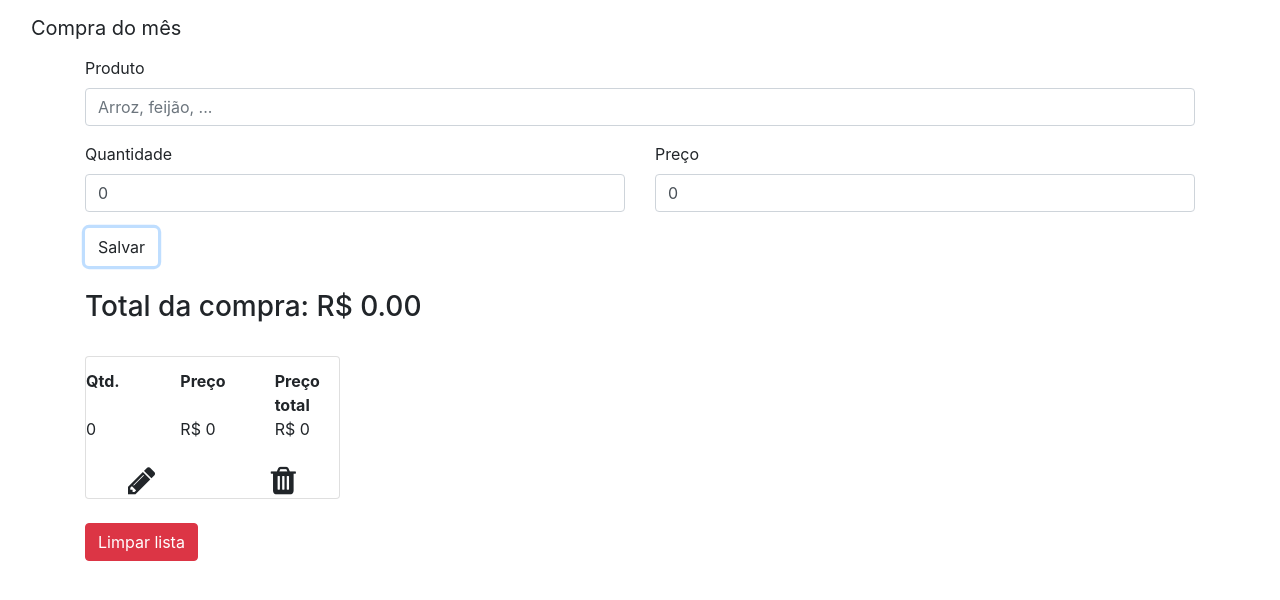
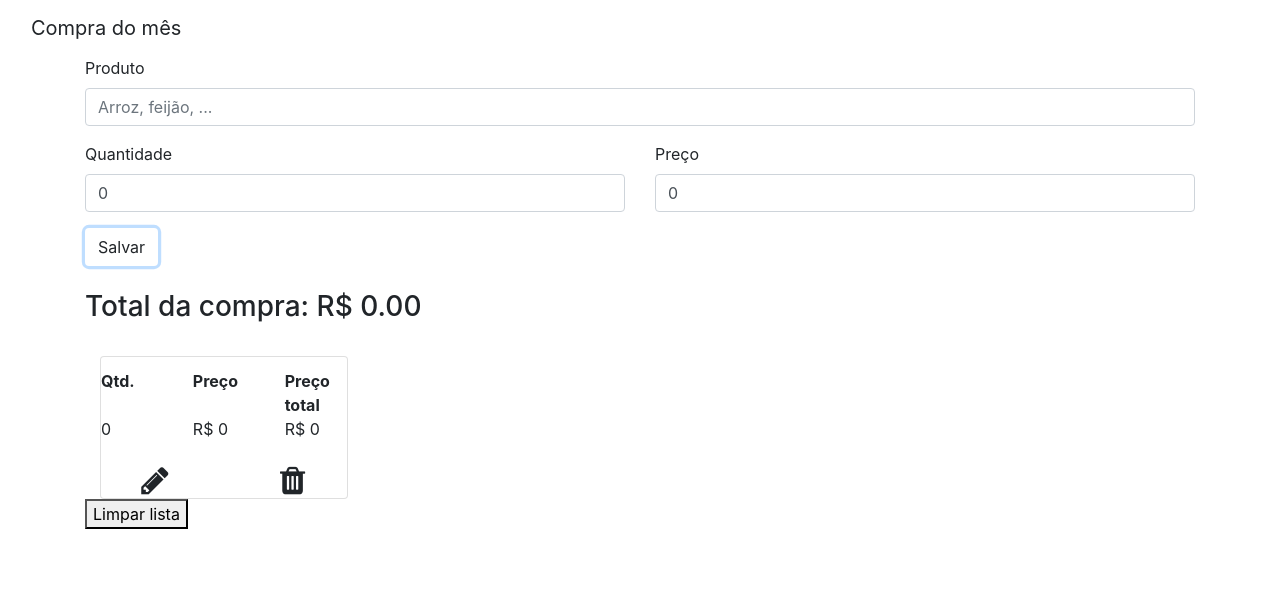
Before and after one commit to muniz95/compra-do-mes, a React (Create React App) app: page / in a window 1280 px wide. Both pictures are taken after a click on the button "Salvar". Shown: the top 600 px of the page. Built offline with nearby package versions, Linux system fonts and the light colour scheme.

Commit message:
Removidas as classes do bootstrap

```diff
--- a/package.json
+++ b/package.json
@@ -15,7 +15,7 @@
     "react": "^16.9.0",
     "react-dom": "^16.9.0",
     "react-redux": "^7.1.0",
-    "react-scripts": "3.1.1",
+    "react-scripts": "^3.4.1",
     "redux": "^4.0.4",
     "styled-components": "^4.3.2",
     "typescript": "3.5.3"
--- a/src/App.tsx
+++ b/src/App.tsx
@@ -39,35 +39,34 @@ class App extends React.Component<IProps, IState> {
     const { products, total } = this.props;
     const btnCleanList: JSX.Element = products.length
       ? <React.Fragment>
-          <div className="row">&nbsp;</div>
-          <div className="row">
-            <div className="col-lg-12 col-md-12 col-sm-12 col-xs-12">
-              <button className="btn btn-danger" onClick={this.clean}>Limpar lista</button>
+          <div>
+            <div>
+              <button onClick={this.clean}>Limpar lista</button>
             </div>
           </div>
         </React.Fragment>
       : <React.Fragment />;
     return (
       <React.Fragment>
-        <div className="row">
-          <div className="col-lg-12 col-md-12 col-sm-12 col-xs-12">
+        <div>
+          <div>
             <ProductForm />
           </div>
         </div>
-        <div className="row">&nbsp;</div>
-        <div className="row">
-          <div className="col-lg-12 col-md-12 col-sm-12 col-xs-12">
+        <div>&nbsp;</div>
+        <div>
+          <div>
             <h3>Total da compra: R$ {total.toFixed(2)}</h3>
           </div>
         </div>
-        <div className="row">&nbsp;</div>
-        <div className="row">
+        <div>&nbsp;</div>
+        <div>
           { products.map((product: any) =>
               <ProductComponent key={product.id} product={product} />
           ) }
         </div>
         { btnCleanList }
-        <div className="row">&nbsp;</div>
+        <div>&nbsp;</div>
       </React.Fragment>
     );
   }
--- a/src/index.css
+++ b/src/index.css
@@ -1,3 +1,7 @@
+* {
+  box-sizing: border-box;
+}
+
 body {
   margin: 0;
   font-family: -apple-system, BlinkMacSystemFont, 'Segoe UI', 'Roboto', 'Oxygen',
```
Also changed, not shown: 1 other file (tests, documents, lock files or other folders).
